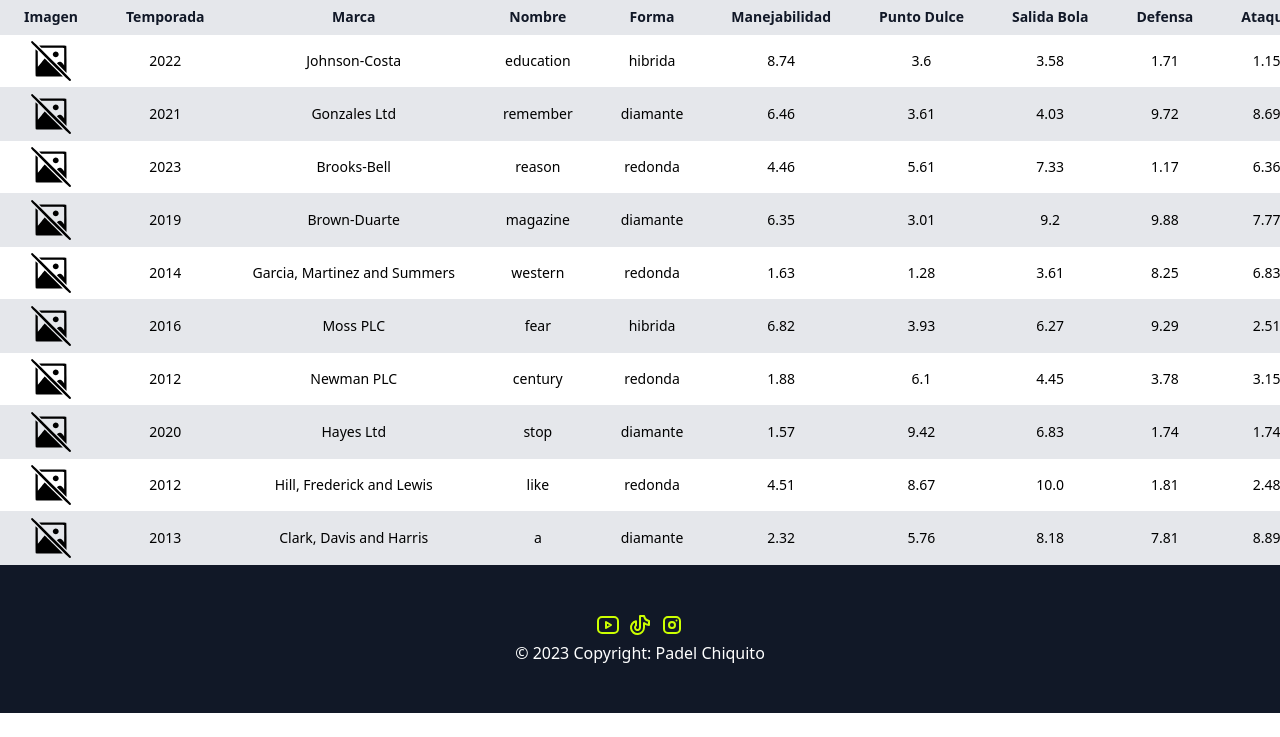
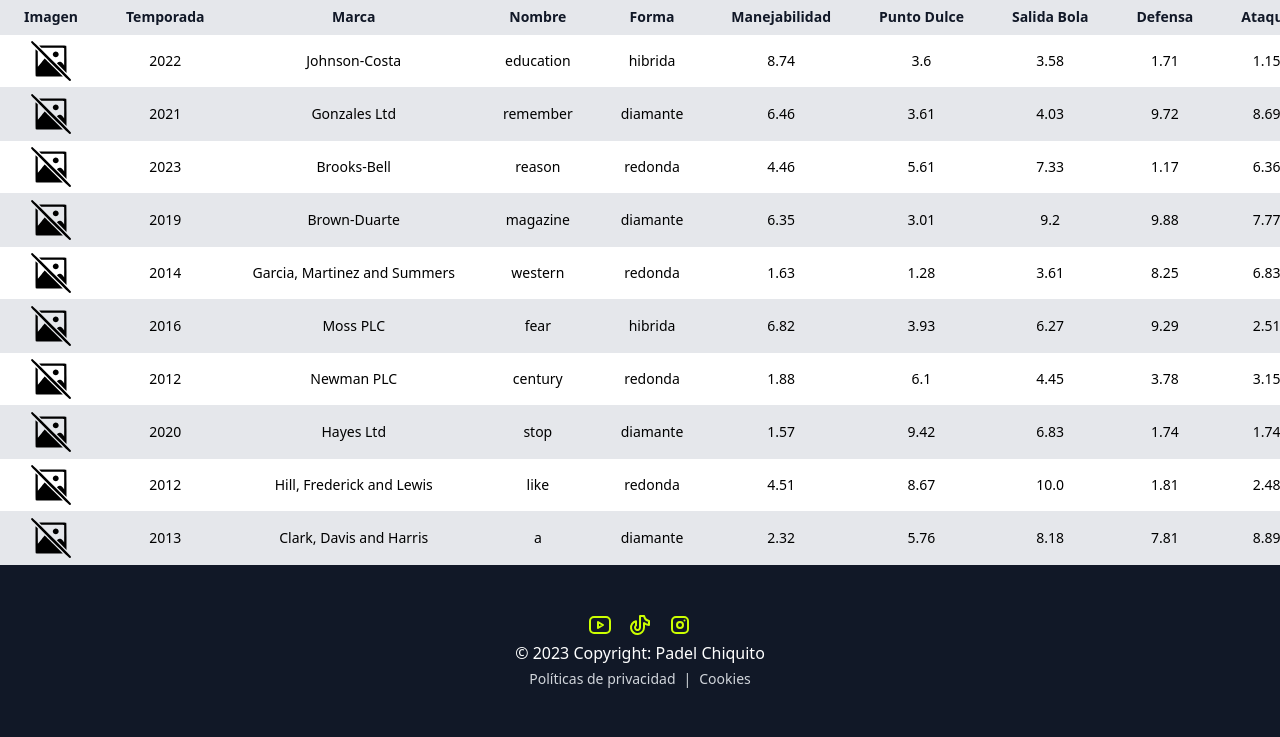
Before and after one commit to aritzjl/PadelChiquito, a Django app: page / in a window 1280 px wide. Shown: the part 111-848 px from the top of the page. Before the commit the page ends 824 px from the top, so only its background shows below. Run offline with Django 4.2, Linux system fonts and the light colour scheme; data comes from the database, SQL or seed files in the repository.

Commit message:
Política de privacidad y cookies agregadas al footer

```diff
--- a/apps/comparador/templates/footer.html
+++ b/apps/comparador/templates/footer.html
@@ -1,10 +1,10 @@
 {% load static %}
 
 <footer class="flex flex-col items-center justify-center w-full py-12 mt-auto text-white bg-gray-900 gap-y-1">
-  <ul class="flex justify-between gap-x-2">
+  <ul class="flex justify-between gap-x-4">
     <li>
-      <a href="#" aria-label="Link al Youtube de la pagina">
-        <svg xmlns="http://www.w3.org/2000/svg" class="stroke-electric-lime hover:stroke-electric-lime w-6 h-6" viewBox="0 0 24 24" stroke-width="2" stroke="currentColor" fill="none" stroke-linecap="round" stroke-linejoin="round">
+      <a href="https://www.youtube.com/@PadelChiquito" aria-label="Link al Youtube de la pagina">
+        <svg xmlns="http://www.w3.org/2000/svg" class="w-6 h-6 stroke-electric-lime hover:stroke-electric-lime" viewBox="0 0 24 24" stroke-width="2" stroke="currentColor" fill="none" stroke-linecap="round" stroke-linejoin="round">
           <path stroke="none" d="M0 0h24v24H0z" fill="none"/>
           <path d="M2 8a4 4 0 0 1 4 -4h12a4 4 0 0 1 4 4v8a4 4 0 0 1 -4 4h-12a4 4 0 0 1 -4 -4v-8z" />
           <path d="M10 9l5 3l-5 3z" />
@@ -12,16 +12,16 @@
       </a>
     </li>
     <li>
-      <a href="#" aria-label="Link al TikTok de la pagina">
-        <svg xmlns="http://www.w3.org/2000/svg" class="stroke-electric-lime hover:stroke-electric-lime w-6 h-6" viewBox="0 0 24 24" stroke-width="2" stroke="currentColor" fill="none" stroke-linecap="round" stroke-linejoin="round">
+      <a href="https://www.tiktok.com/@padelchiquito" aria-label="Link al TikTok de la pagina">
+        <svg xmlns="http://www.w3.org/2000/svg" class="w-6 h-6 stroke-electric-lime hover:stroke-electric-lime" viewBox="0 0 24 24" stroke-width="2" stroke="currentColor" fill="none" stroke-linecap="round" stroke-linejoin="round">
           <path stroke="none" d="M0 0h24v24H0z" fill="none"/>
           <path d="M21 7.917v4.034a9.948 9.948 0 0 1 -5 -1.951v4.5a6.5 6.5 0 1 1 -8 -6.326v4.326a2.5 2.5 0 1 0 4 2v-11.5h4.083a6.005 6.005 0 0 0 4.917 4.917z" />
         </svg>
       </a>
     </li>
     <li>
-      <a href="#" aria-label="Link al Instagram de la pagina">
-        <svg xmlns="http://www.w3.org/2000/svg" class="stroke-electric-lime hover:stroke-electric-lime w-6 h-6" viewBox="0 0 24 24" stroke-width="2" stroke="currentColor" fill="none" stroke-linecap="round" stroke-linejoin="round">
+      <a href="https://www.instagram.com/padelchiquito/" aria-label="Link al Instagram de la pagina">
+        <svg xmlns="http://www.w3.org/2000/svg" class="w-6 h-6 stroke-electric-lime hover:stroke-electric-lime" viewBox="0 0 24 24" stroke-width="2" stroke="currentColor" fill="none" stroke-linecap="round" stroke-linejoin="round">
           <path stroke="none" d="M0 0h24v24H0z" fill="none" />
           <path d="M4 4m0 4a4 4 0 0 1 4 -4h8a4 4 0 0 1 4 4v8a4 4 0 0 1 -4 4h-8a4 4 0 0 1 -4 -4z" />
           <path d="M12 12m-3 0a3 3 0 1 0 6 0a3 3 0 1 0 -6 0" />
@@ -31,4 +31,9 @@
     </li>
   </ul>
   <span>&copy; 2023 Copyright: Padel Chiquito</span>
+  <div class="flex text-sm text-gray-300 gap-x-2">
+    <span class="transition-colors hover:text-gray-400"><a href="#">Políticas de privacidad</a></span>
+    <span>|</span>
+    <span class="transition-colors hover:text-gray-400"><a href="#">Cookies</a></span>
+  </div>
 </footer>
--- a/static/css/output.css
+++ b/static/css/output.css
@@ -2567,6 +2567,26 @@ video {
   color: rgb(255 255 255 / var(--tw-text-opacity));
 }
 
+.text-gray-50 {
+  --tw-text-opacity: 1;
+  color: rgb(249 250 251 / var(--tw-text-opacity));
+}
+
+.text-gray-100 {
+  --tw-text-opacity: 1;
+  color: rgb(243 244 246 / var(--tw-text-opacity));
+}
+
+.text-gray-200 {
+  --tw-text-opacity: 1;
+  color: rgb(229 231 235 / var(--tw-text-opacity));
+}
+
+.text-gray-300 {
+  --tw-text-opacity: 1;
+  color: rgb(209 213 219 / var(--tw-text-opacity));
+}
+
 .underline {
   text-decoration-line: underline;
 }
@@ -3026,6 +3046,16 @@ input[type='search']:placeholder-shown {
   color: rgb(96 165 250 / var(--tw-text-opacity));
 }
 
+.hover\:text-gray-400:hover {
+  --tw-text-opacity: 1;
+  color: rgb(156 163 175 / var(--tw-text-opacity));
+}
+
+.hover\:text-gray-200:hover {
+  --tw-text-opacity: 1;
+  color: rgb(229 231 235 / var(--tw-text-opacity));
+}
+
 .before\:hover\:text-center:hover::before {
   content: var(--tw-content);
   text-align: center;
```
